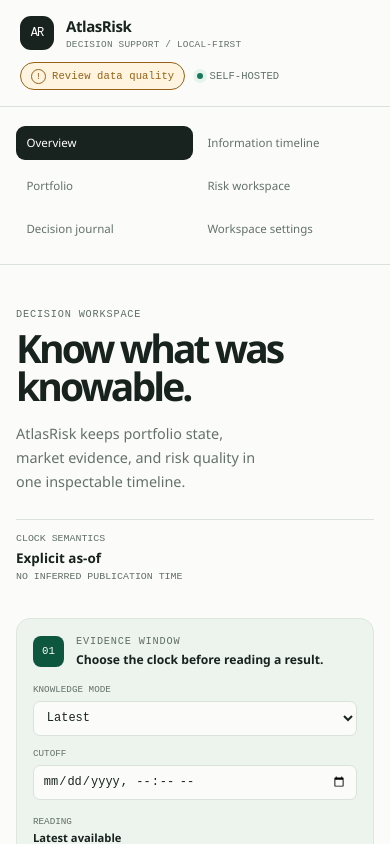
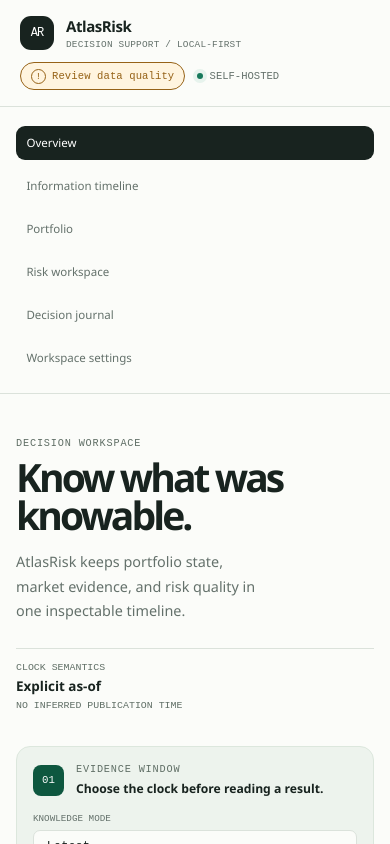
Before and after one commit to oplosy/atrisk, a React (Vite) app in the folder apps/web/: page / in a window 390 px wide. Shown: the top 844 px of the page. Built offline with nearby package versions, Linux system fonts and the light colour scheme; no server answers.

Commit message:
fix(web): stack mobile navigation safely [AR-501]

```diff
--- a/apps/web/src/styles.css
+++ b/apps/web/src/styles.css
@@ -574,7 +574,7 @@ h3 {
   .sidebar nav {
     display: grid;
     gap: 0.25rem;
-    grid-template-columns: repeat(2, minmax(0, 1fr));
+    grid-template-columns: minmax(0, 1fr);
     padding-bottom: 0.3rem;
     width: 100%;
   }
```
